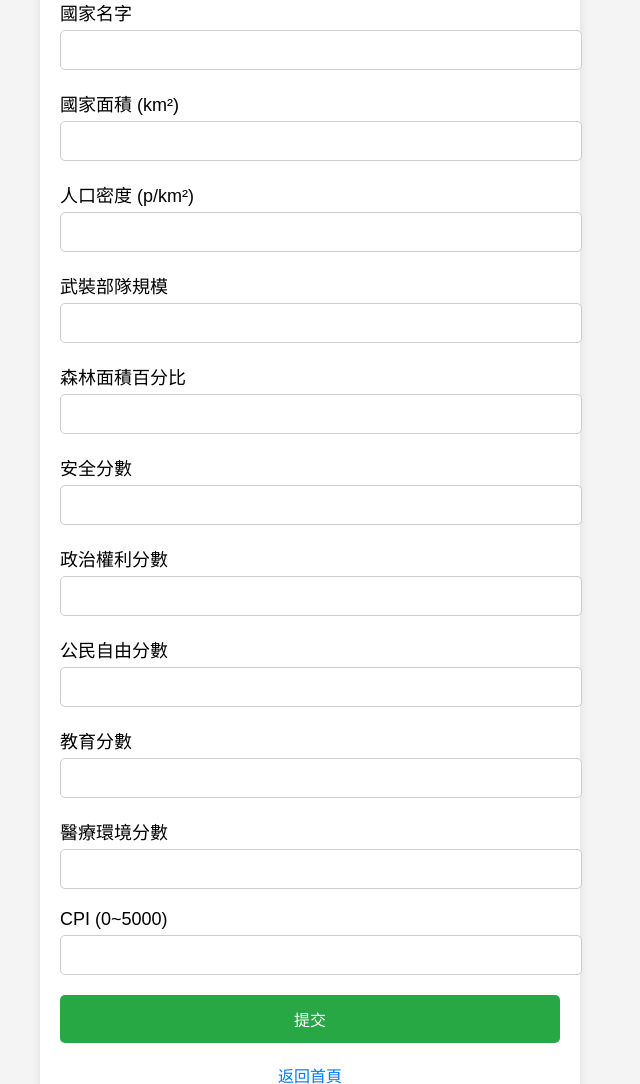
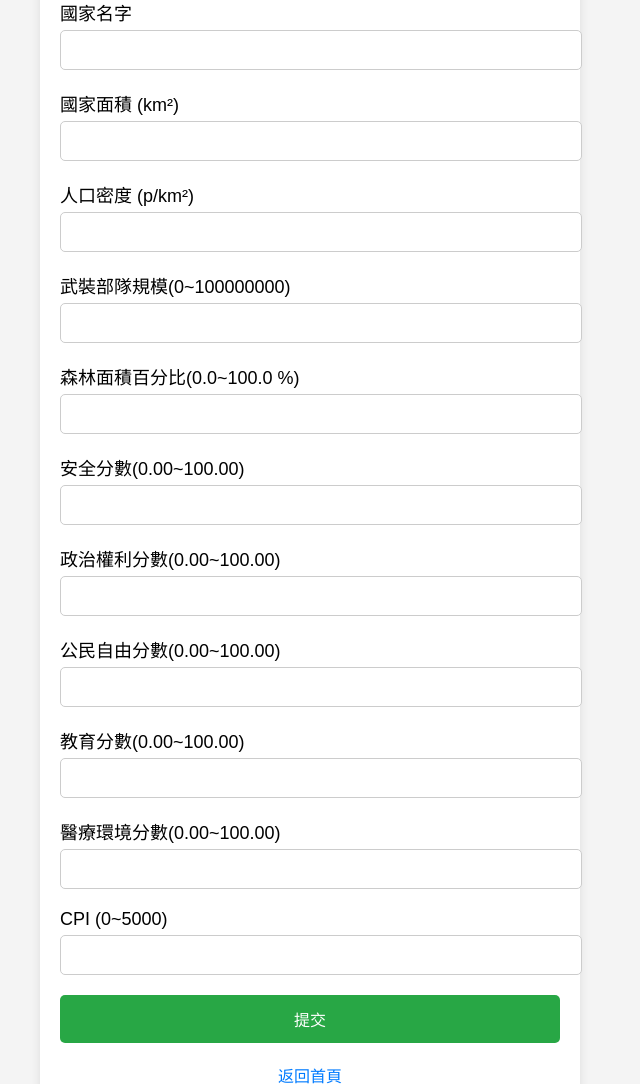
Before and after one commit to wayne777aa/Which_country_fits_me, a Flask app: page /add-country in a window 1280 px wide. Shown: the part 118-1202 px from the top of the page, without its empty margins (330-970 px from the left). Run offline with Flask 3, Linux system fonts and the light colour scheme.

Commit message:
little changes of create_cty.html

```diff
--- a/templates/create_cty.html
+++ b/templates/create_cty.html
@@ -108,37 +108,37 @@
             </div>
 
             <div class="form-group">
-                <label for="military-size">武裝部隊規模</label>
+                <label for="military-size">武裝部隊規模(0~100000000)</label>
                 <input type="number" id="military-size" name="military_size" min="0" max="100000000" required>
             </div>
 
             <div class="form-group">
-                <label for="forest_percentage">森林面積百分比</label>
+                <label for="forest_percentage">森林面積百分比(0.0~100.0 %)</label>
                 <input type="number" id="forest_percentage" name="forest_percentage" min="0" max="100" required>
             </div>
 
             <div class="form-group">
-                <label for="safety-score">安全分數</label>
+                <label for="safety-score">安全分數(0.00~100.00)</label>
                 <input type="number" id="safety-score" name="safety_score" min="0" max="100" required>
             </div>
 
             <div class="form-group">
-                <label for="political-rights">政治權利分數</label>
+                <label for="political-rights">政治權利分數(0.00~100.00)</label>
                 <input type="number" id="political-rights" name="political_rights" min="0" max="100" required>
             </div>
 
             <div class="form-group">
-                <label for="civil-liberties">公民自由分數</label>
+                <label for="civil-liberties">公民自由分數(0.00~100.00)</label>
                 <input type="number" id="civil-liberties" name="civil_liberties" min="0" max="100" required>
             </div>
 
             <div class="form-group">
-                <label for="education-score">教育分數</label>
+                <label for="education-score">教育分數(0.00~100.00)</label>
                 <input type="number" id="education-score" name="education_score" min="0" max="100" required>
             </div>
 
             <div class="form-group">
-                <label for="healthcare-score">醫療環境分數</label>
+                <label for="healthcare-score">醫療環境分數(0.00~100.00)</label>
                 <input type="number" id="healthcare-score" name="healthcare_score" min="0" max="100" required>
             </div>
 
```
